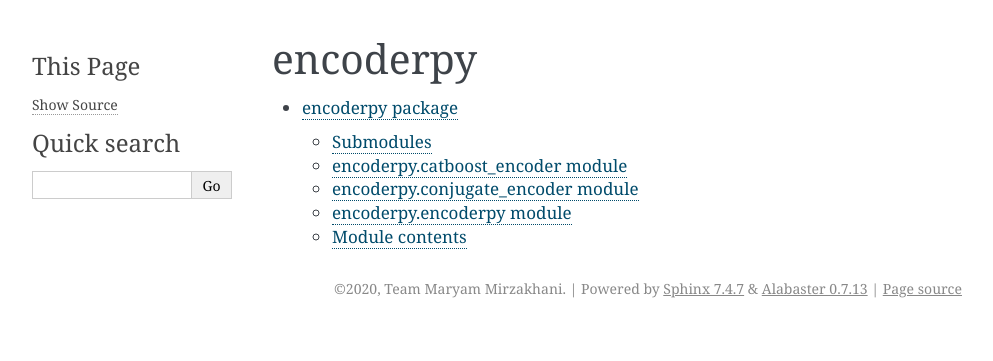
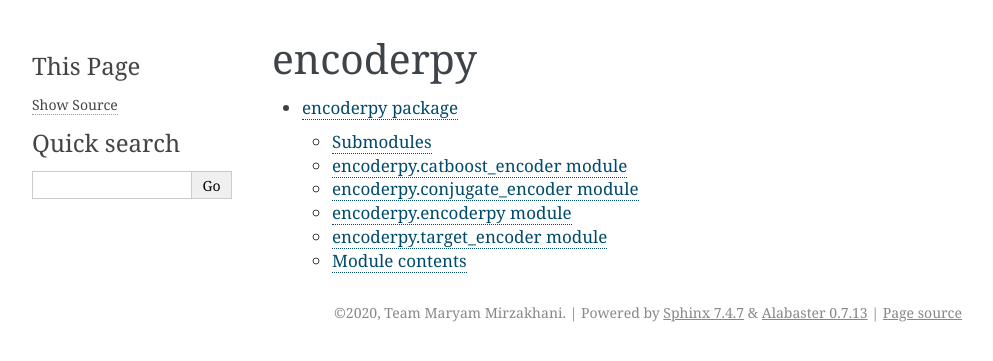
Before and after one commit to UBC-MDS/encoderPy, a Sphinx documentation site: the page built from docs/source/modules.rst, in a window 1280 px wide. Shown: the top 361 px of the page, without its empty margins (148-1141 px from the left). Built offline with Sphinx 7.4.7, drawn with Linux system fonts in a browser that asks for light colours; pages that are not in the unit, such as notebooks, are missing from menus.

Commit message:
add documentation renderer for python

```diff
--- a/docs/source/encoderpy.rst
+++ b/docs/source/encoderpy.rst
@@ -28,6 +28,14 @@
    :undoc-members:
    :show-inheritance:
 
+encoderpy.target\_encoder module
+--------------------------------
+
+.. automodule:: encoderpy.target_encoder
+   :members:
+   :undoc-members:
+   :show-inheritance:
+
 
 Module contents
 ---------------
```
Also changed, not shown: 1 other file.
